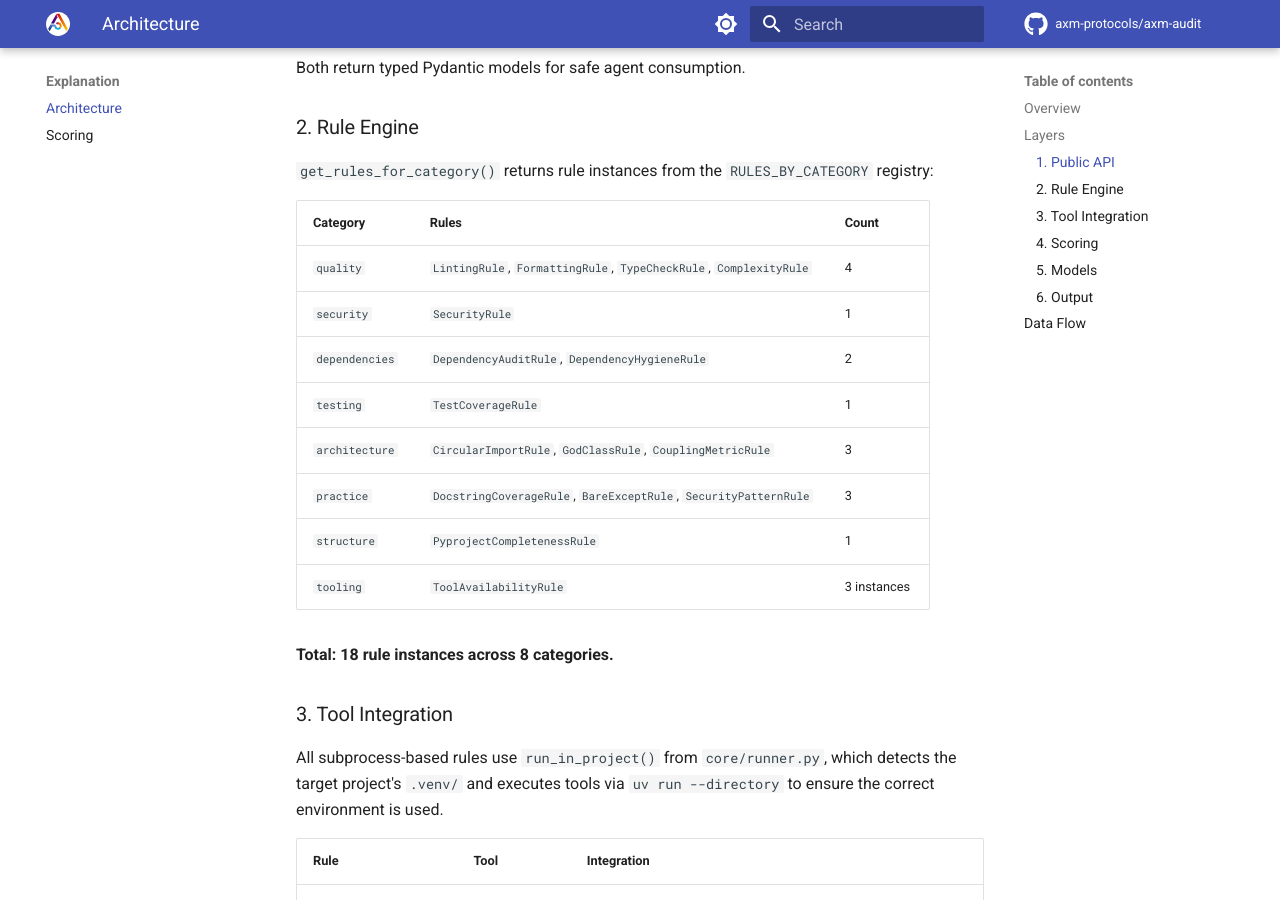
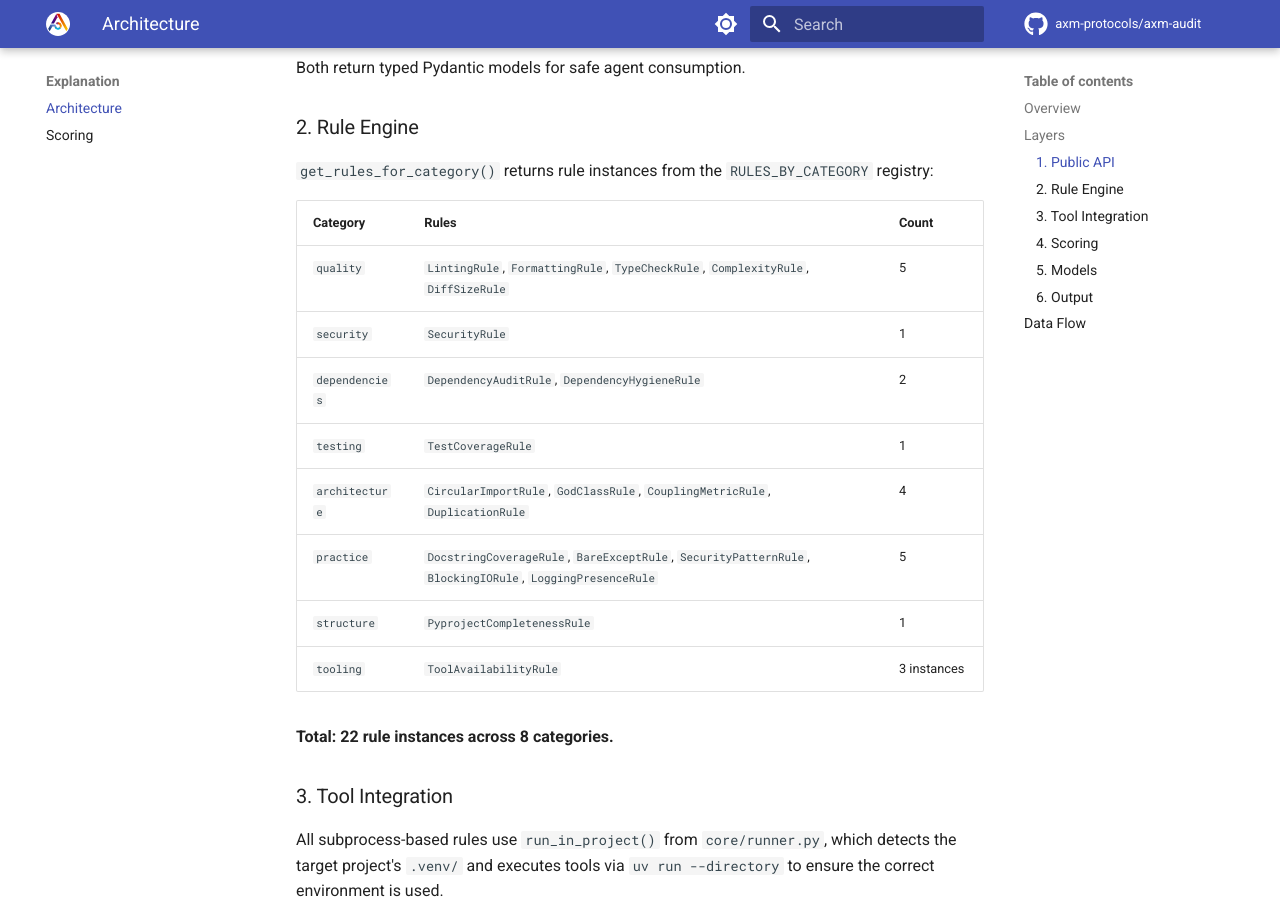
Before and after one commit to axm-protocols/axm-forge, an MkDocs documentation site: the page built from docs/explanation/architecture.md, in a window 1280 px wide and 900 px high, scrolled down 741 px. Built offline with MkDocs 1.6.1 and Material for MkDocs 9.7.7, drawn with Linux system fonts in a browser that asks for light colours; comment, search, counter and statistics services are not loaded.

Commit message:
docs: update rule counts and features after AXM-169/170

```diff
--- a/docs/explanation/architecture.md
+++ b/docs/explanation/architecture.md
@@ -100,16 +100,16 @@ Both return typed Pydantic models for safe agent consumption.
 
 | Category | Rules | Count |
 |---|---|---|
-| `quality` | `LintingRule`, `FormattingRule`, `TypeCheckRule`, `ComplexityRule` | 4 |
+| `quality` | `LintingRule`, `FormattingRule`, `TypeCheckRule`, `ComplexityRule`, `DiffSizeRule` | 5 |
 | `security` | `SecurityRule` | 1 |
 | `dependencies` | `DependencyAuditRule`, `DependencyHygieneRule` | 2 |
 | `testing` | `TestCoverageRule` | 1 |
-| `architecture` | `CircularImportRule`, `GodClassRule`, `CouplingMetricRule` | 3 |
-| `practice` | `DocstringCoverageRule`, `BareExceptRule`, `SecurityPatternRule` | 3 |
+| `architecture` | `CircularImportRule`, `GodClassRule`, `CouplingMetricRule`, `DuplicationRule` | 4 |
+| `practice` | `DocstringCoverageRule`, `BareExceptRule`, `SecurityPatternRule`, `BlockingIORule`, `LoggingPresenceRule` | 5 |
 | `structure` | `PyprojectCompletenessRule` | 1 |
 | `tooling` | `ToolAvailabilityRule` | 3 instances |
 
-**Total: 18 rule instances across 8 categories.**
+**Total: 22 rule instances across 8 categories.**
 
 ### 3. Tool Integration
 
@@ -165,7 +165,7 @@ sequenceDiagram
 
     User->>CLI: axm-audit audit . / audit_project(Path("."))
     CLI->>Auditor: get_rules_for_category(category)
-    Auditor-->>CLI: list[ProjectRule] (18 rules)
+    Auditor-->>CLI: list[ProjectRule] (22 rules)
     loop For each rule
         CLI->>Rules: rule.check(project_path)
         Rules->>Tools: Ruff / MyPy / Radon / Bandit / etc.
```
Also changed, not shown: README.md (+2 -2 lines), docs/howto/categories.md (+4 -4 lines), docs/index.md (+3 -3 lines).
